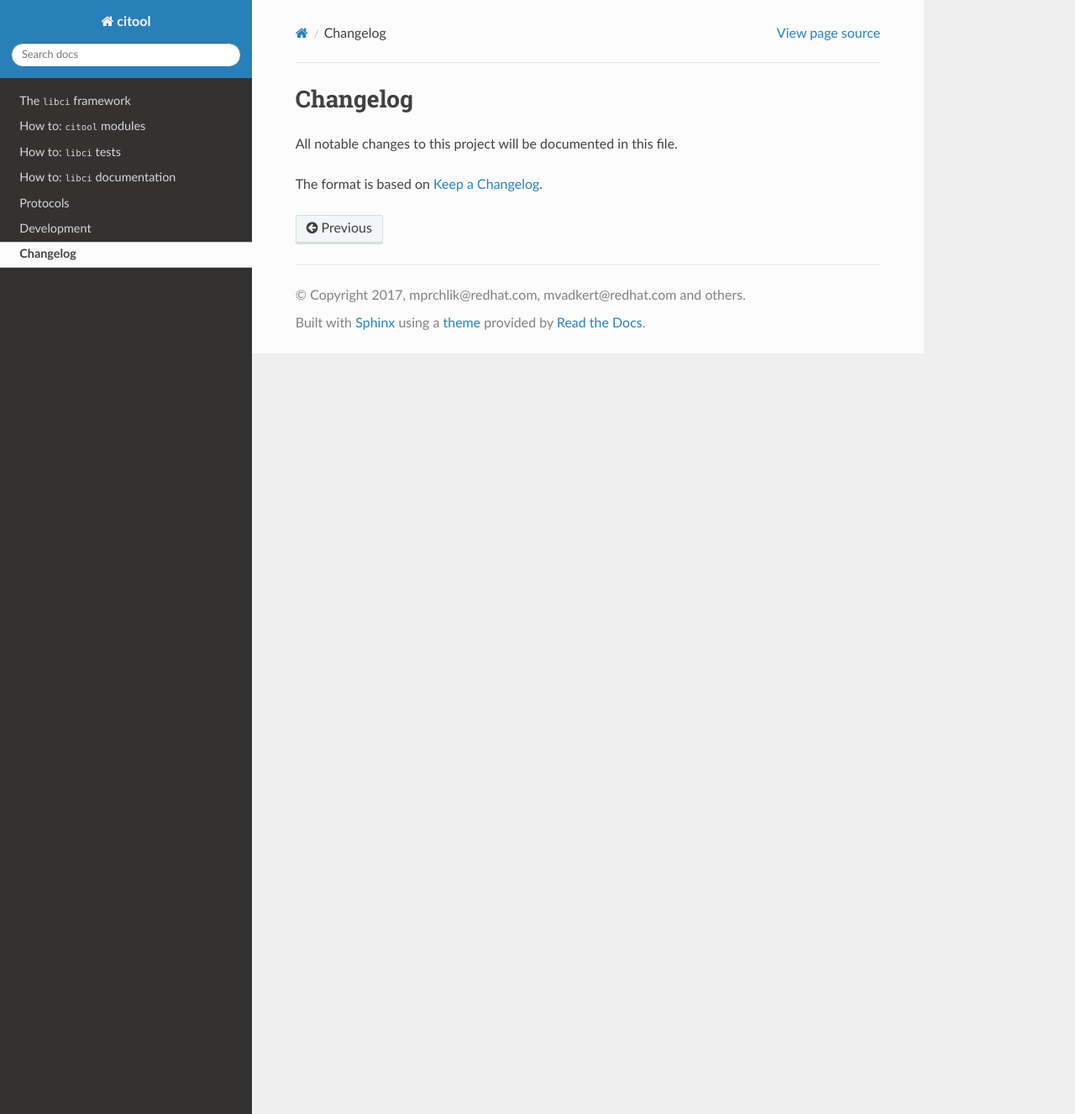
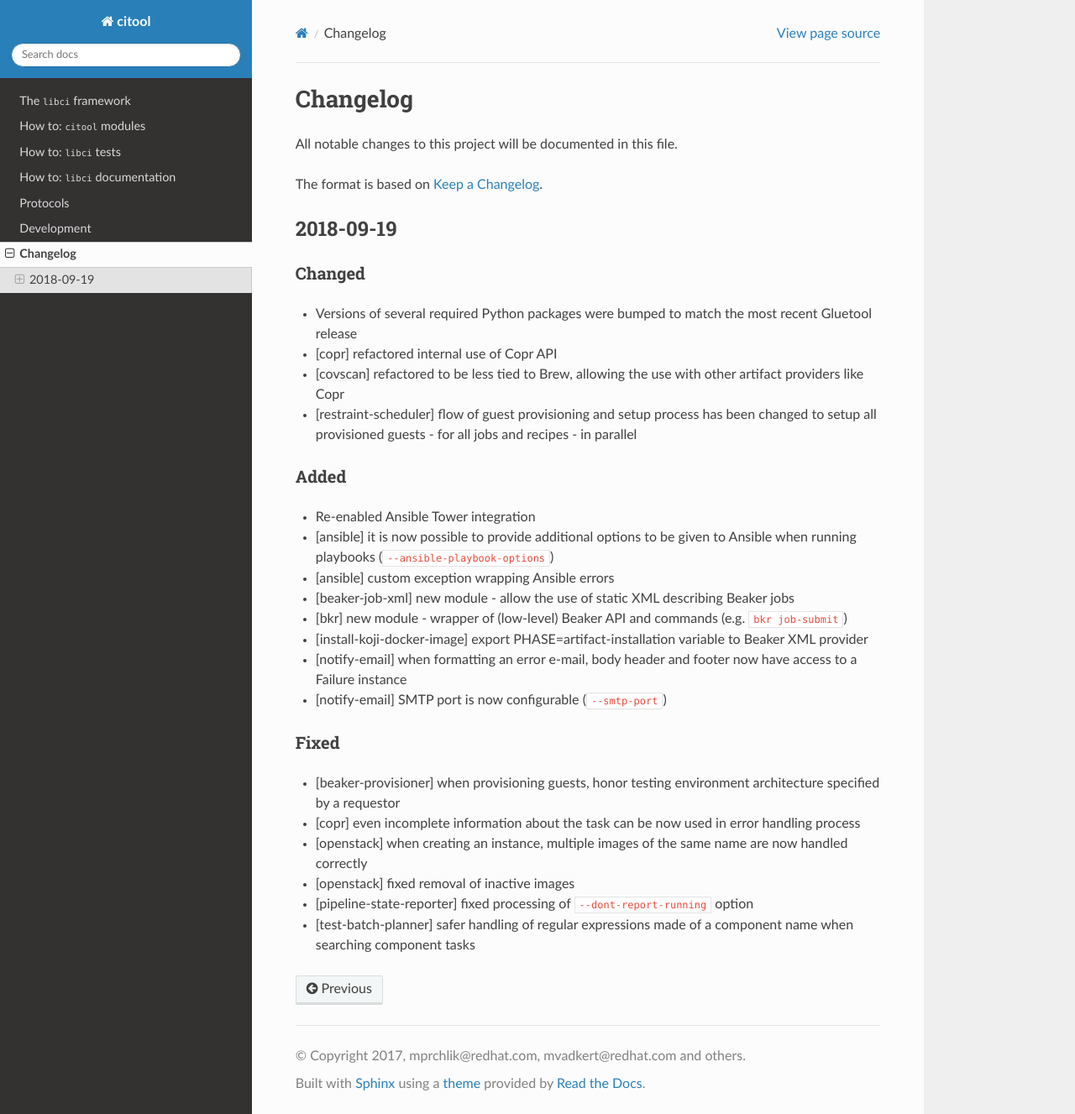
Before and after one commit to guy9050/gluetool, a Sphinx documentation site: the page built from docs/source/CHANGELOG.rst, in a window 1280 px wide and 1327 px high. Shown: the whole window at 84% size. Built offline with Sphinx 7.4.7 and the Read the Docs theme 2.0.0, drawn with Linux system fonts in a browser that asks for light colours; pages that are not in the unit, such as notebooks, are missing from menus.

Commit message:
Changelog update for 2018-09-19 release

```diff
--- a/docs/source/CHANGELOG.rst
+++ b/docs/source/CHANGELOG.rst
@@ -4,3 +4,38 @@ Changelog
 All notable changes to this project will be documented in this file.
 
 The format is based on `Keep a Changelog <https://keepachangelog.com/en/1.0.0/>`_.
+
+2018-09-19
+----------
+
+Changed
+~~~~~~~
+
+- Versions of several required Python packages were bumped to match the most recent Gluetool release
+- [copr] refactored internal use of Copr API
+- [covscan] refactored to be less tied to Brew, allowing the use with other artifact providers like Copr
+- [restraint-scheduler] flow of guest provisioning and setup process has been changed to setup all provisioned guests - for all jobs and recipes - in parallel
+
+
+Added
+~~~~~
+
+- Re-enabled Ansible Tower integration
+- [ansible] it is now possible to provide additional options to be given to Ansible when running playbooks (``--ansible-playbook-options``)
+- [ansible] custom exception wrapping Ansible errors
+- [beaker-job-xml] new module - allow the use of static XML describing Beaker jobs
+- [bkr] new module - wrapper of (low-level) Beaker API and commands (e.g. ``bkr job-submit``)
+- [install-koji-docker-image] export PHASE=artifact-installation variable to Beaker XML provider
+- [notify-email] when formatting an error e-mail, body header and footer now have access to a Failure instance
+- [notify-email] SMTP port is now configurable (``--smtp-port``)
+
+
+Fixed
+~~~~~
+
+- [beaker-provisioner] when provisioning guests, honor testing environment architecture specified by a requestor
+- [copr] even incomplete information about the task can be now used in error handling process
+- [openstack] when creating an instance, multiple images of the same name are now handled correctly
+- [openstack] fixed removal of inactive images
+- [pipeline-state-reporter] fixed processing of ``--dont-report-running`` option
+- [test-batch-planner] safer handling of regular expressions made of a component name when searching component tasks
```
